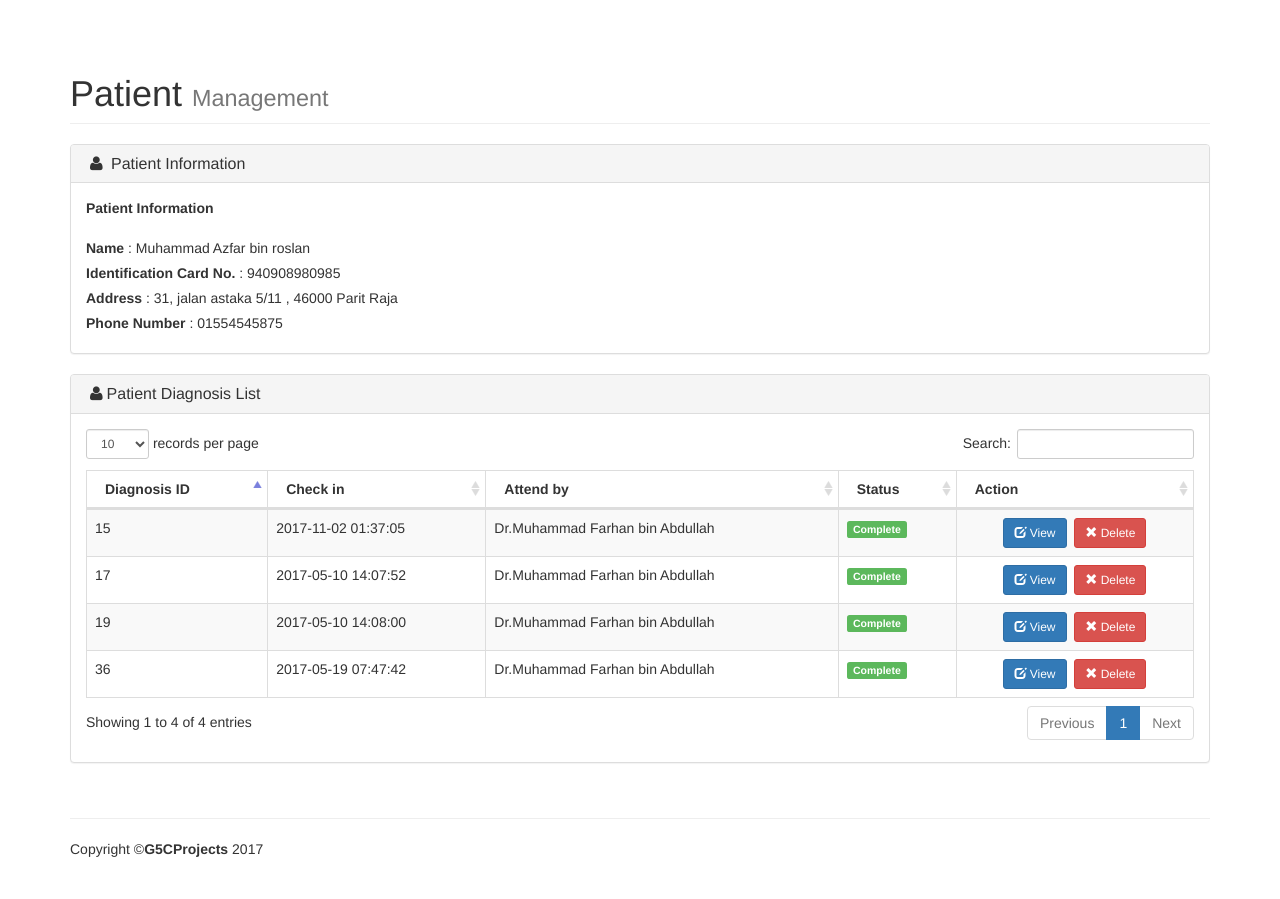
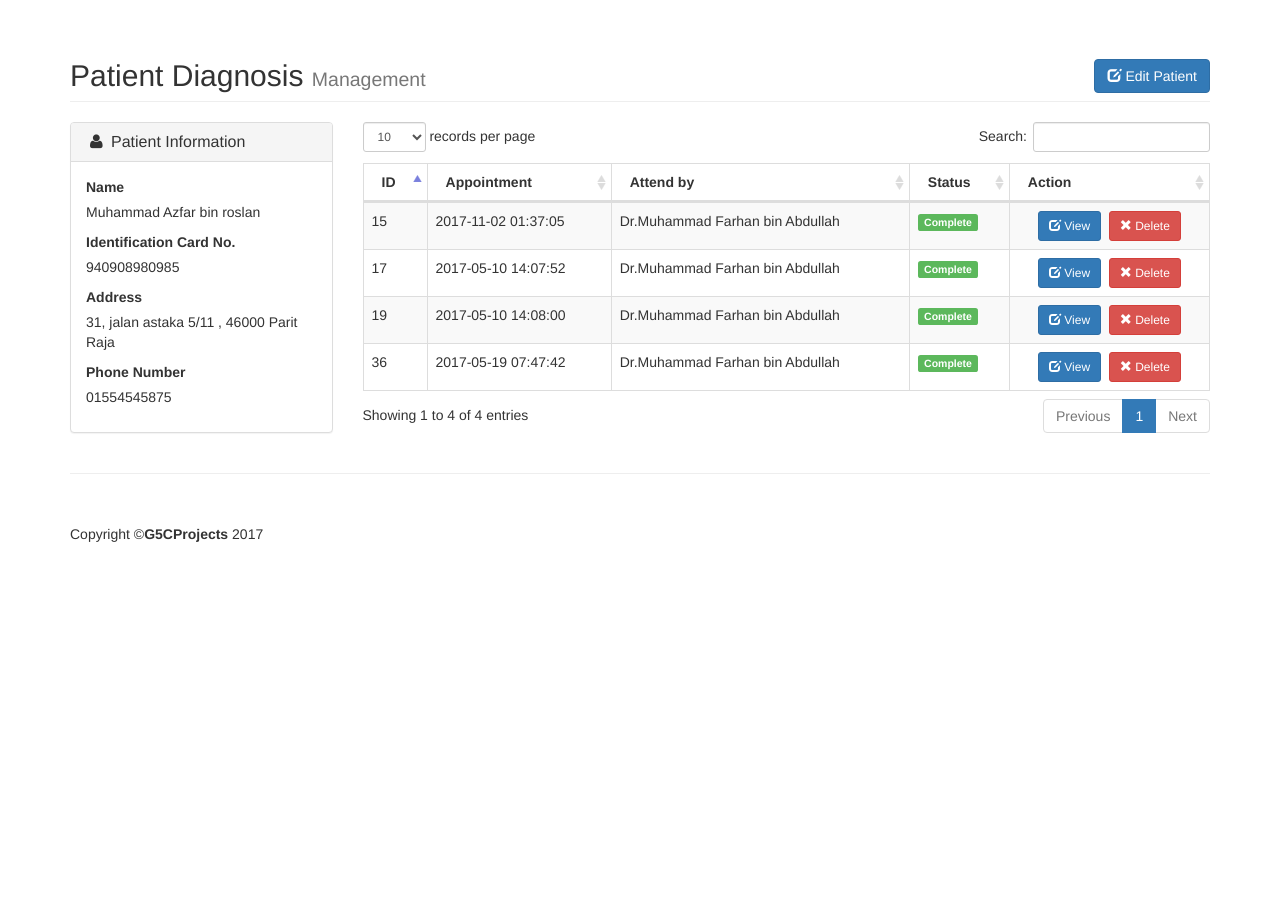
Before and after one commit to adbrsln/pamasys, a PHP site: page /staff/listdiagnosis.php?id=26 in a window 1280 px wide. Shown: the part 51-950 px from the top of the page. After the commit the page ends 593 px from the top, so only its background shows below. Run offline with PHP 8.4, Linux system fonts and the light colour scheme; data comes from the database, SQL or seed files in the repository.

Commit message:
few coding changes

```diff
--- a/admin/newq.php
+++ b/admin/newq.php
@@ -4,12 +4,12 @@ include 'include/check.php';
 include '../include/db.php';
 
 
+        $id = $_GET['id'];
 
+        $sid = $_SESSION['sid'];
 
-        $id = $_GET['id'];
-        $sid = $_SESSION['sid'];
         $query = "INSERT INTO diagnosis (patientID,staffID, statusID) VALUES ('$id','$sid', 1)";
-		mysqli_query($connect,$query) or die ("Error Query [".$strSQL."]");
+		mysqli_query($connect,$query) or die ;
 		$query = "FLUSH PRIVILEGES";
 
 		echo '<meta http-equiv="refresh" content="0;url=./index.php?s=t">';
--- a/admin/pproses.php
+++ b/admin/pproses.php
@@ -28,7 +28,7 @@ else
 
 
 
-    echo '<meta http-equiv="refresh" content="0;url=../admin/patient.php?s=t">';
+    echo '<meta http-equiv="refresh" content="0;url=../admin/listdiagnosis.php?id='.$id.'&s=t">';
 
     }
 
--- a/staff/del.php
+++ b/staff/del.php
@@ -12,11 +12,11 @@ if($type == 'p'){
     echo '<meta http-equiv="refresh" content="0;url=./index.php?s=t">';
 
 }elseif($type == 'rd'){
-
+   $id = $_GET['pid'];
     $query = "DELETE FROM diagnosis WHERE diagnosisID = '$num'";
 		mysqli_query($connect,$query) or die ("Error Query [".$strSQL."]");
 		$query = "FLUSH PRIVILEGES";
-    echo '<meta http-equiv="refresh" content="0;url=./index.php?s=t">';
+    echo '<meta http-equiv="refresh" content="0;url=./listdiagnosis.php?id='.$id.'&s=t">';
 }
 elseif($type == 'pr'){
 
@@ -27,6 +27,4 @@ elseif($type == 'pr'){
     echo '<meta http-equiv="refresh" content="0;url=./list.php?s=t">';
 }
 
-//include 'files/closedb.php';
-
 ?>
--- a/staff/include/header.php
+++ b/staff/include/header.php
@@ -19,7 +19,7 @@
     <link href="include/shop-homepage.css" rel="stylesheet">
 
     <!-- footer CSS -->
-    <link href="../css/stickyfooter.css" rel="stylesheet">
+    <!-- <link href="../css/stickyfooter.css" rel="stylesheet"> -->
 
     <link href="../css/font-awesome/css/font-awesome.min.css" rel="stylesheet" type="text/css">
      <script src="../js/sweetalert.min.js"></script>
--- a/staff/listdiagnosis.php
+++ b/staff/listdiagnosis.php
@@ -6,6 +6,7 @@ if (isset($_GET["id"])) {
 
 
 $sql2 = "SELECT DISTINCT d.diagnosisID as diagid, d.statusID as status,d.content,d.medication,d.checkin, s.staffName as drname, s.staffTitle as title,status.statusName as sname FROM diagnosis d join staffdetail s on d.staffID = s.staffid join status on d.statusID = status.statusID where d.patientID = '$transid'";
+
 $result2 = mysqli_query($connect,$sql2);
 $p=mysqli_num_rows($result2);
 
@@ -21,64 +22,62 @@ $result = mysqli_query($connect,$sql3);
     <!-- Page Content -->
     <div class="container">
        <div class="row">
-                    <div class="col-lg-12">
-                        <h1 class="page-header">
-                            Patient <small>Management</small>
-                        </h1>
+                    <div class="col-lg-12 col-md-12 col-sm-12">
+                        <h2 class="page-header">
+                            Patient Diagnosis <small>Management</small>
+                            <a data-toggle="modal" data-target="#myModal"  class="btn btn-primary pull-right"><span class="glyphicon glyphicon-edit" aria-hidden="true"></span> Edit Patient</a>
+
+                        </h2>
 
                     </div>
                 </div>
 
 
                <div class="row">
-                    <div class="col-lg-12">
+                    <div class="col-lg-3 col-md-12 col-sm-12">
                         <div class="panel panel-default">
                             <div class="panel-heading">
 
-                                <h3 class="panel-title"><i class="fa fa-user fa-fw"></i> <a  >Patient Information</a></h3>
+                                <h3 class="panel-title"><i class="fa fa-user fa-fw"></i> Patient Information</h3>
                             </div>
 
                             <div class="panel-body">
-                        <?php $total_rows = 1; while($row2 = mysqli_fetch_assoc($result)){  ?>
-                        <Strong>Patient Information</Strong></br></br>
-                                 <label>Name</label> :
-                                   <?php echo $row2['patientName']; ?>
-                                     </br>
-                                <label>Identification Card No.</label> :
-                                          <?php echo $row2['patientIc']; ?>
-                                             </br>
-                                <label>Address</label> :
-                                         <?php echo $row2['patientAddress']; ?>
-                                             </br>
-                                <label>Phone Number</label> :
-                                           <?php echo $row2['patientPhoneNumber']; ?>
-                                             </br>
+                        <?php $total_rows = 1; while($row2 = mysqli_fetch_assoc($result)){
+                            $pn = $row2['patientName'];
+                            $pic =$row2['patientIc'];
+                            $padd =$row2['patientAddress'];
+                            $ppn =$row2['patientPhoneNumber'];
+                            $pid = $row2['patientID'];
 
+                            ?>
 
+                        <form method="POST" action = "pproses.php">
+                                 <label>Name</label> </br>
+                                   <p><?=$pn?></p>
+                                <label>Identification Card No.</label> </br>
+                                    <p><?=$pic?></p>
+                                <label>Address</label> </br>
+                                    <p><?=$padd?></p>
+                                <label>Phone Number</label> </br>
+                                    <p><?=$ppn?></p>
 
+                              </form>
                         <?php } ?>
-                    </div>
 
 
                             </div>
                         </div>
                     </div>
-               <div class="row">
-                    <div class="col-lg-12">
-                        <div class="panel panel-default">
-                            <div class="panel-heading">
 
-                                <h3 class="panel-title"><i class="fa fa-user fa-fw"></i>Patient Diagnosis List</h3>
-                            </div>
+                    <div class="col-lg-9 col-md-12 col-sm-12">
 
-                            <div class="panel-body">
                                 <div class="dataTable_wrapper">
                                     <table class="table table-striped table-bordered table-hover" id="dataTables-example">
                                         <thead>
                                             <tr>
 
-                                                <th>Diagnosis ID</th>
-                                                <th>Check in</th>
+                                                <th>ID</th>
+                                                <th>Appointment</th>
                                                 <th>Attend by</th>
                                                 <th>Status</th>
                                                 <th>Action</th>
@@ -100,8 +99,8 @@ $result = mysqli_query($connect,$sql3);
 
 
                                                 <td ><center><a  class = "btn btn-primary btn-sm"  href="view.php?id=<?=$row2['diagid'];?>" ><span class="glyphicon glyphicon-edit" ></span> View</a>&nbsp;
+                                                <a id="confirmation" class = "btn btn-danger btn-sm"  href="del.php?id=<?=$row2['diagid'];?>&pid=<?=$pid;?>&t=rd"  data-toggle="tooltip" data-placement="top" title="Delete"><span class="glyphicon glyphicon-remove" aria-hidden="true"></span> Delete</a> </center></td>
 
-                                                    <a   id = "confirmation" class = "btn btn-danger btn-sm"  href="del.php?id=<?=$row2['diagid'];?>&t=rd" ><span class="glyphicon glyphicon-remove" aria-hidden="true"></span> Delete</a></center></td>
                                               </tr>
                                              <?php $total_rows++; }  ?>
 
@@ -111,12 +110,49 @@ $result = mysqli_query($connect,$sql3);
 
                                 </div>
 
-                            </div>
-                            </div>
+
                         </div>
                     </div>
                 </div>
 
     </div>
+    <div class="modal fade" id="myModal" role="dialog">
+                <div class="modal-dialog">
+
+                  <!-- Modal content-->
+                  <div class="modal-content">
+                    <div class="modal-header ">
+                      <button type="button" class="close" data-dismiss="modal">&times;</button>
+                      <h4 class="modal-title">Edit Patient Details</h4>
+                    </div>
+                    <div class="modal-body">
+
+                          <form method="POST" action = "pproses.php">
+                            <p>Patient Name</p>
+                              <input class="form-control"  type="text" name = "pname" maxlength="30" value = "<?=$pn?>" required>
+                               </br>
+                               <p>Patient IC</p>
+                              <input class="form-control"  type="text" name = "pic" maxlength="12" placeholder="e.g : 941339085222" value = "<?=$pic?>" required>
+                                </br>
+                               <p>Patient Address</p>
+                               <textarea class = "form-control" name="address" id="address" cols="30" rows="5" required><?=$padd?></textarea>
+                                </br>
+                               <p>Patient Phone Number</p>
+                               <input class="form-control"  type="text" name = "notel" maxlength="12" value = "<?=$ppn?>" placeholder="e.g : 0176213816" required>
+                                </br>
+                                <input type="hidden" name="pid" value = "<?=$pid?>">
+
+
+                        </div>
+                    <div class="modal-footer">
+                      <input type="submit" class="btn btn-primary" value ="Submit" id="submit">
+                        <button type="button" class="btn btn-default" data-dismiss="modal">Close</button>
+                        </form>
+                    </div>
+                  </div>
+
+                </div>
+              </div>
+    </div>
     <!-- /.footer -->
     <?php include "include/footer.php"; ?>
```
Also changed, not shown: admin/index.php (+2 -8 lines), admin/listdiagnosis.php (+67 -34 lines), admin/patient.php (+2 -8 lines), staff/index.php (+4 -10 lines), staff/list.php (+4 -13 lines). Lines whose indentation alone changed are shown as unchanged.
